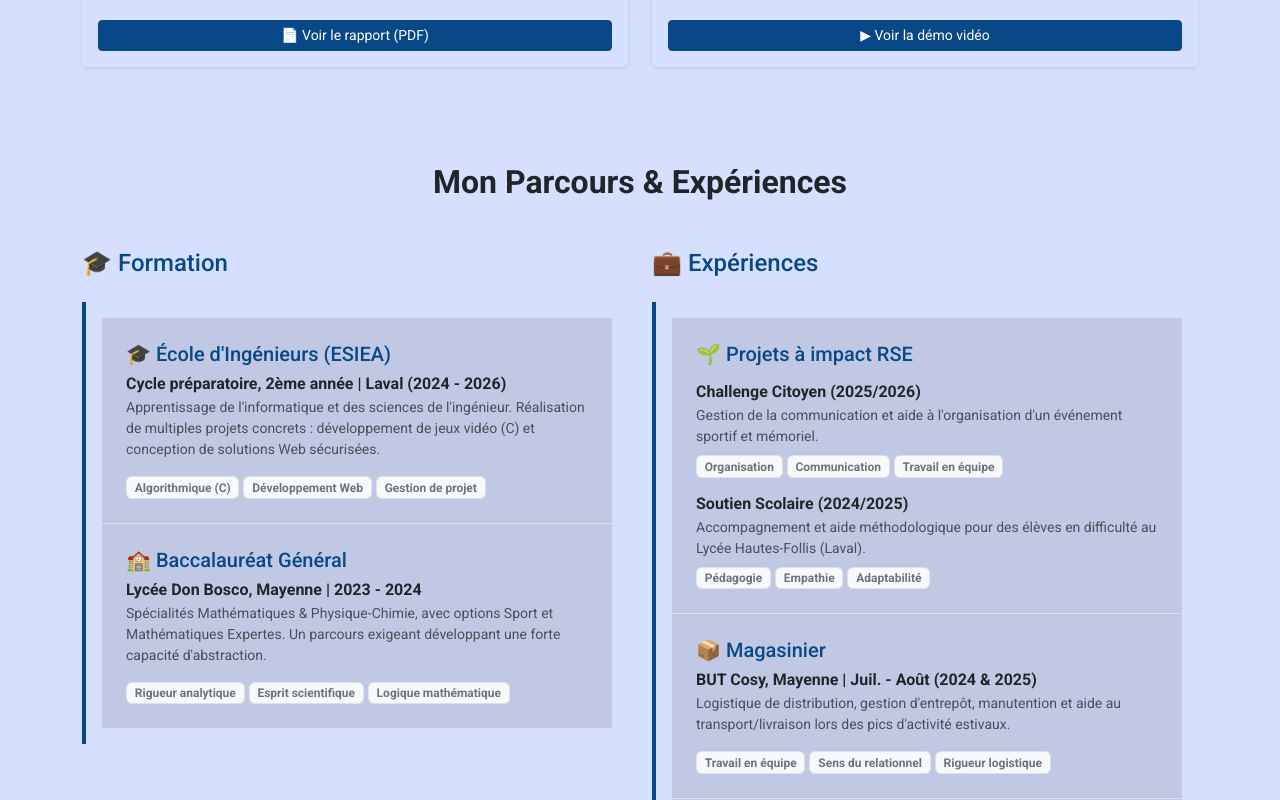
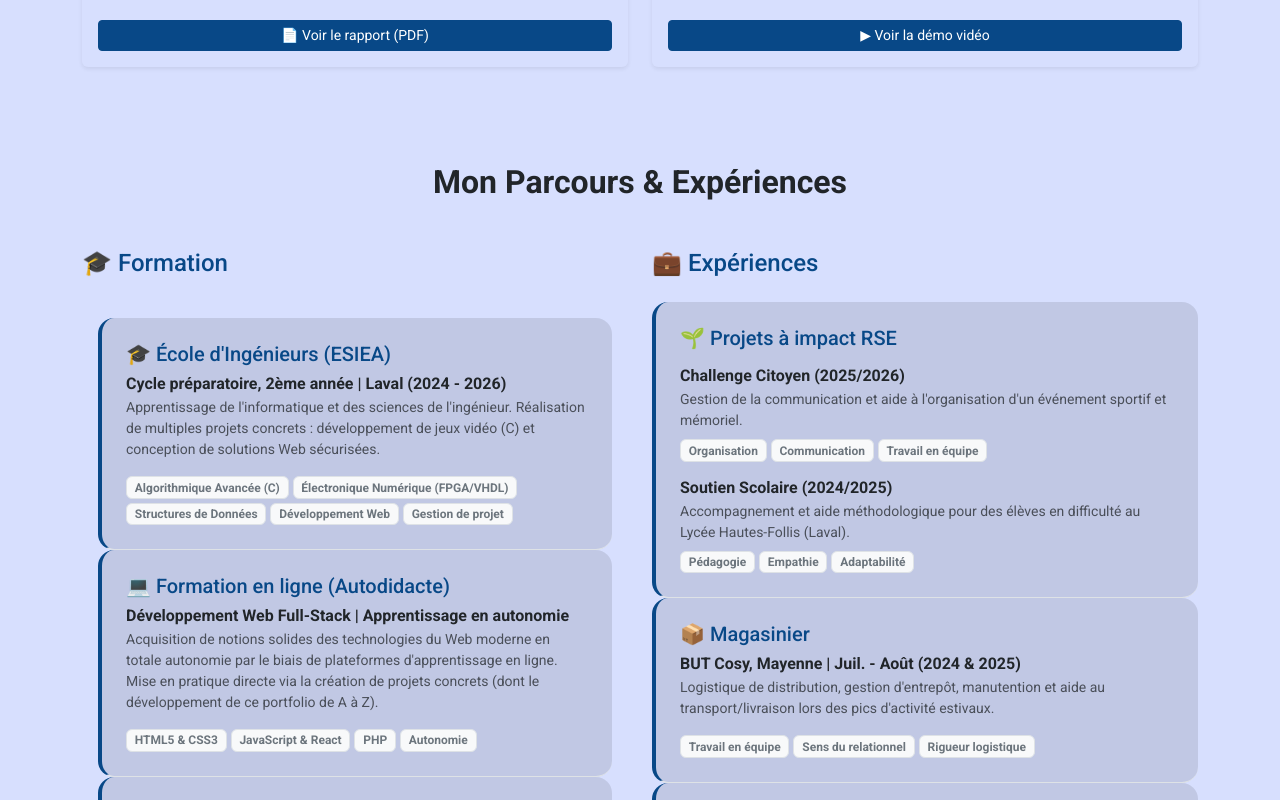
Before and after one commit to LUCASbrv2/Portfolio-Lucas, a React (Vite) app: page / in a window 1280 px wide. Shown: the part 3102-3902 px from the top of the page. Built offline with nearby package versions, Linux system fonts and the light colour scheme; a web font is replaced by a local one.

Commit message:
Correction : Ajout de la dépendance AOS

```diff
--- a/src/App.jsx
+++ b/src/App.jsx
@@ -74,7 +74,7 @@ function App() {
               <div className="col-md-6 col-lg-4" data-aos="fade-up" data-aos-delay="300">
                 <div className="card h-100 border-0 shadow-sm p-3 skill-card">
                   <h5 className="fw-bold text-primary">⚙️ Logiciels & Outils</h5>
-                  <p className="text-muted small mb-0">VS Code, Git/GitHub, Figma utilisation d'outils de maintenance informatique et optimisation système.</p>
+                  <p className="text-muted small mb-0">VS Code, Git/GitHub, Figma, Netlify, Quartus Prime utilisation d'outils de maintenance informatique et optimisation système.</p>
                 </div>
               </div>
             </div>
@@ -89,22 +89,37 @@ function App() {
             <div className="row g-4">
               <div className="col-md-6">
                 <h3 className="h4 mb-4 text-primary">🎓 Formation</h3>
-                <ul className="list-group list-group-flush  skill-card p-3 border-0">
+                <ul className=" list-group list-group-flush  p-3 border-0">
 
-                  <li className="list-group-item p-4" data-aos="fade-up" data-aos-delay="100" style={{ backgroundColor: "rgba(0, 0, 0, 0.1)" }}>
+                  <li className="list-group-item p-4 skill-card" data-aos="fade-up" data-aos-delay="100" style={{ backgroundColor: "rgba(0, 0, 0, 0.1)" }}>
                     <h5 className="text-primary mb-2">🎓 École d'Ingénieurs (ESIEA)</h5>
                     <h6 className="fw-bold mb-1">Cycle préparatoire, 2ème année | Laval (2024 - 2026)</h6>
                     <p className="text-muted mb-3 small">
                       Apprentissage de l'informatique et des sciences de l'ingénieur. Réalisation de multiples projets concrets : développement de jeux vidéo (C) et conception de solutions Web sécurisées.
                     </p>
                     <div className="d-flex flex-wrap gap-1">
-                      <span className="badge bg-light text-secondary border">Algorithmique (C)</span>
+                      <span className="badge bg-light text-secondary border">Algorithmique Avancée (C)</span>
+                      <span className="badge bg-light text-secondary border">Électronique Numérique (FPGA/VHDL)</span>
+                      <span className="badge bg-light text-secondary border">Structures de Données</span>
                       <span className="badge bg-light text-secondary border">Développement Web</span>
                       <span className="badge bg-light text-secondary border">Gestion de projet</span>
                     </div>
                   </li>
+                  <li className="list-group-item p-4 skill-card" data-aos="fade-up" data-aos-delay="150" style={{ backgroundColor: "rgba(0, 0, 0, 0.1)" }}>
+                    <h5 className="text-primary mb-2">💻 Formation en ligne (Autodidacte)</h5>
+                    <h6 className="fw-bold mb-1">Développement Web Full-Stack | Apprentissage en autonomie</h6>
+                    <p className="text-muted mb-3 small">
+                      Acquisition de notions solides des technologies du Web moderne en totale autonomie par le biais de plateformes d'apprentissage en ligne. Mise en pratique directe via la création de projets concrets (dont le développement de ce portfolio de A à Z).
+                    </p>
+                    <div className="d-flex flex-wrap gap-1">
+                      <span className="badge bg-light text-secondary border">HTML5 & CSS3</span>
+                      <span className="badge bg-light text-secondary border">JavaScript & React</span>
+                      <span className="badge bg-light text-secondary border">PHP</span>
+                      <span className="badge bg-light text-secondary border">Autonomie</span>
+                    </div>
+                  </li>
 
-                  <li className="list-group-item p-4" data-aos="fade-up" data-aos-delay="200" style={{ backgroundColor: "rgba(0, 0, 0, 0.1)" }}>
+                  <li className="list-group-item p-4 skill-card" data-aos="fade-up" data-aos-delay="200" style={{ backgroundColor: "rgba(0, 0, 0, 0.1)" }}>
                     <h5 className="text-primary mb-2">🏫 Baccalauréat Général</h5>
                     <h6 className="fw-bold mb-1">Lycée Don Bosco, Mayenne | 2023 - 2024</h6>
                     <p className="text-muted mb-3 small">
@@ -122,8 +137,8 @@ function App() {
 
               <div className="col-md-6">
                 <h3 className="h4 mb-4 text-primary">💼 Expériences</h3>
-                <ul className="list-group list-group-flush skill-card p-3 border-0 " >
-                  <li className="list-group-item p-4 " data-aos="fade-up" data-aos-delay="100" style={{ backgroundColor: "rgba(0, 0, 0, 0.1)" }}>
+                <ul className="list-group list-group-flush" >
+                  <li className="list-group-item p-4 skill-card" data-aos="fade-up" data-aos-delay="100" style={{ backgroundColor: "rgba(0, 0, 0, 0.1)" }}>
                     <h5 className="text-primary mb-3 ">🌱 Projets à impact RSE</h5>
 
                     <div className="mb-3 ">
@@ -151,7 +166,7 @@ function App() {
                     </div>
                   </li>
 
-                  <li className="list-group-item p-4" data-aos="fade-up" data-aos-delay="200" style={{ backgroundColor: "rgba(0, 0, 0, 0.1)" }}>
+                  <li className="list-group-item p-4 skill-card" data-aos="fade-up" data-aos-delay="200" style={{ backgroundColor: "rgba(0, 0, 0, 0.1)" }}>
                     <h5 className="text-primary mb-2">📦 Magasinier</h5>
                     <h6 className="fw-bold mb-1">BUT Cosy, Mayenne | Juil. - Août (2024 & 2025)</h6>
                     <p className="text-muted mb-3 small">
@@ -164,7 +179,7 @@ function App() {
                     </div>
                   </li>
 
-                  <li className="list-group-item p-4" data-aos="fade-up" data-aos-delay="300" style={{ backgroundColor: "rgba(0, 0, 0, 0.1)" }}>
+                  <li className="list-group-item p-4 skill-card" data-aos="fade-up" data-aos-delay="300" style={{ backgroundColor: "rgba(0, 0, 0, 0.1)" }}>
                     <h5 className="text-primary mb-2">💻 Technicien en informatique (Stages)</h5>
                     <h6 className="fw-bold mb-1">EM Informatique & Maine Services | 2021 & 2022</h6>
                     <p className="text-muted mb-3 small">
--- a/src/custom.scss
+++ b/src/custom.scss
@@ -51,4 +51,12 @@ $font-family-base: 'Roboto Symbols', sans-serif;
 /* Design des cartes de compétences */
 .skill-card {
   border-left: 4px solid #084887 !important;
+  border-radius: 1rem;
+  background-color: rgba(255, 255, 255, 0.9);
 }
+
+/* Optionnel : appliquer le même arrondi à tout le bloc Parcours */
+#parcours .skill-card,
+#parcours .list-group-item {
+  border-radius: 1rem;
+}
```
